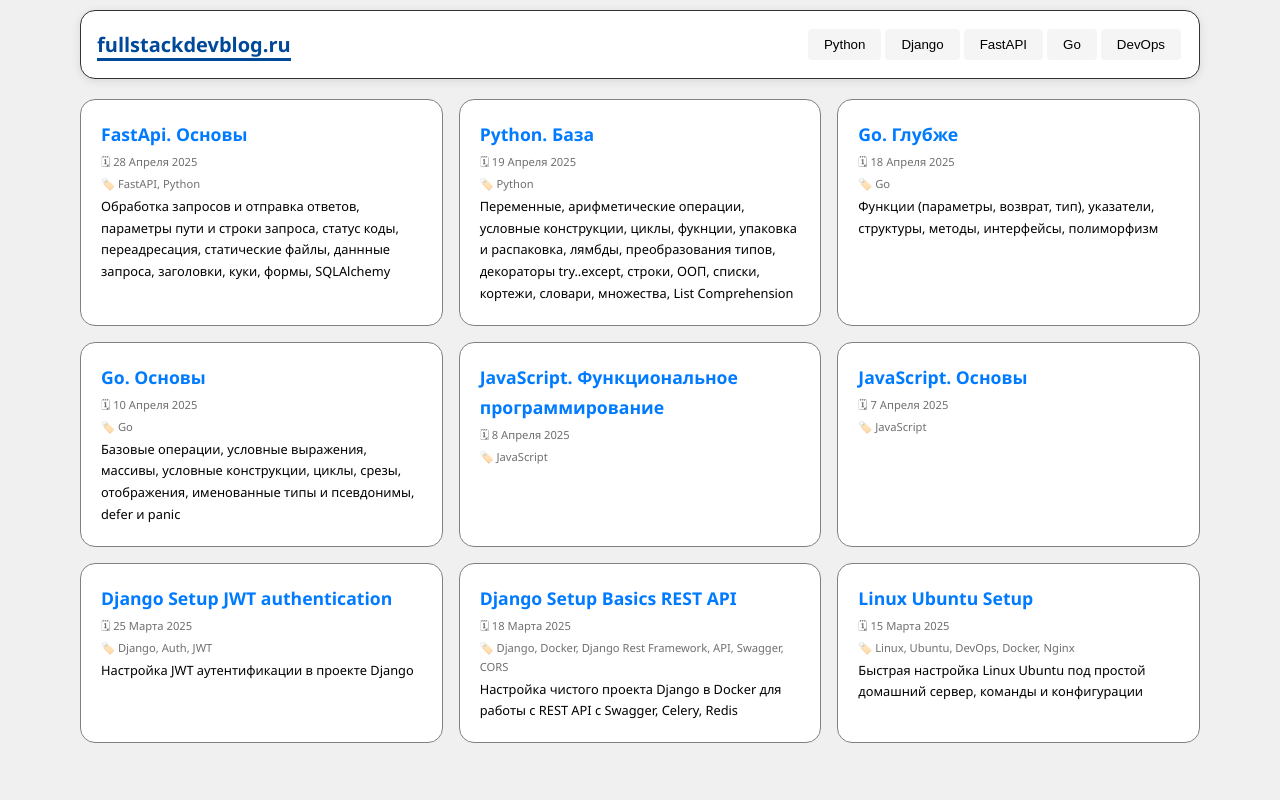
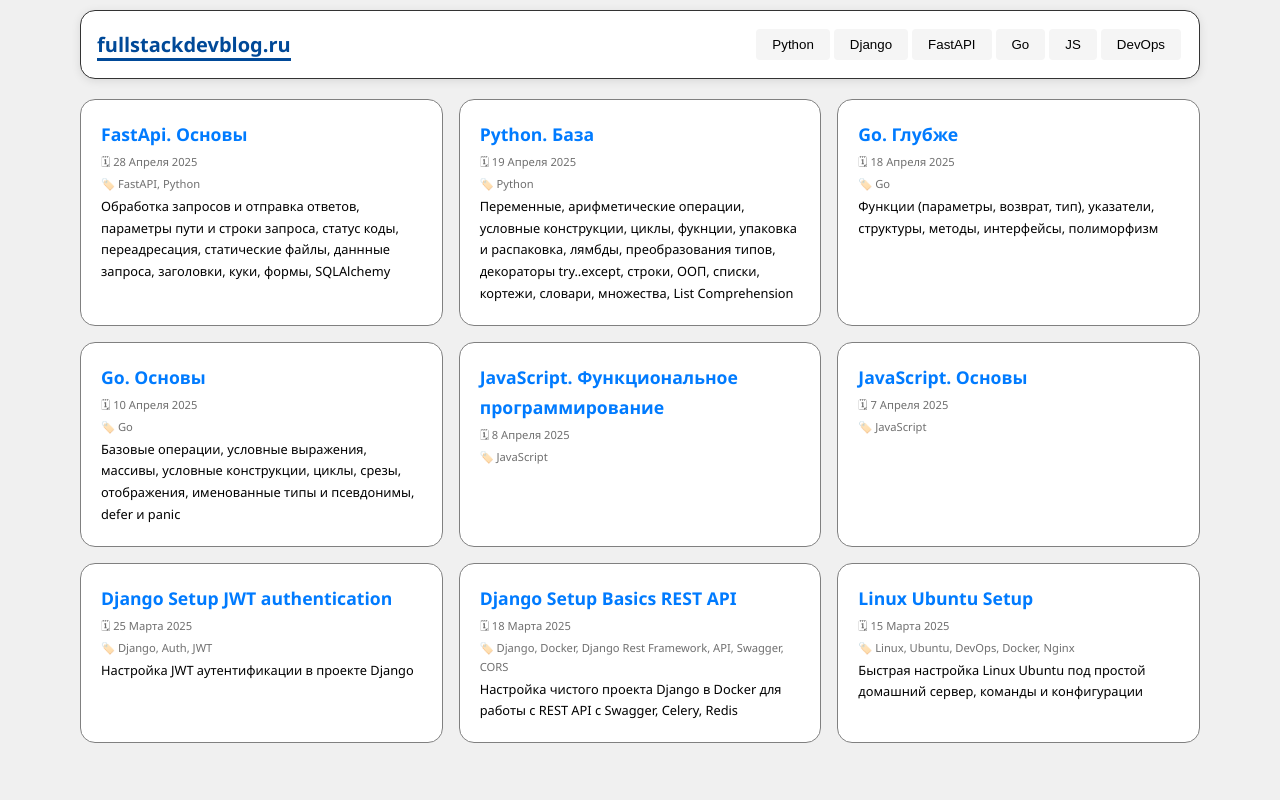
Before and after one commit to artemmj/mysite_frontend_vue, a Vue app: page / in a window 1280 px wide. Shown: the top 800 px of the page. Built offline with nearby package versions, Linux system fonts and the light colour scheme.

Commit message:
Фикс

```diff
--- a/src/components/AppHeader.vue
+++ b/src/components/AppHeader.vue
@@ -7,7 +7,7 @@
       <button class="filter-btn" data-filter="django">Django</button>
       <button class="filter-btn" data-filter="fastapi">FastAPI</button>
       <button class="filter-btn" data-filter="go">Go</button>
-      <!-- <button class="filter-btn" data-filter="js">JS</button> -->
+      <button class="filter-btn" data-filter="js">JS</button>
       <button class="filter-btn" data-filter="devops">DevOps</button>
     </div>
   </header>
```
